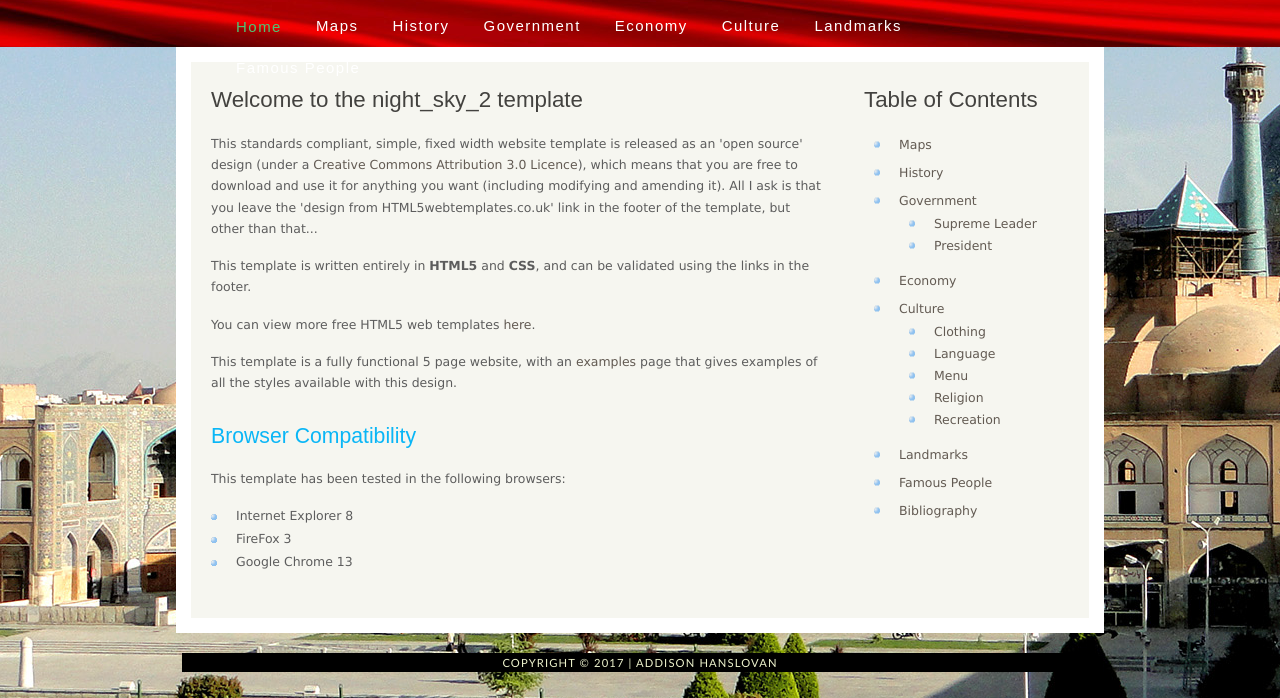
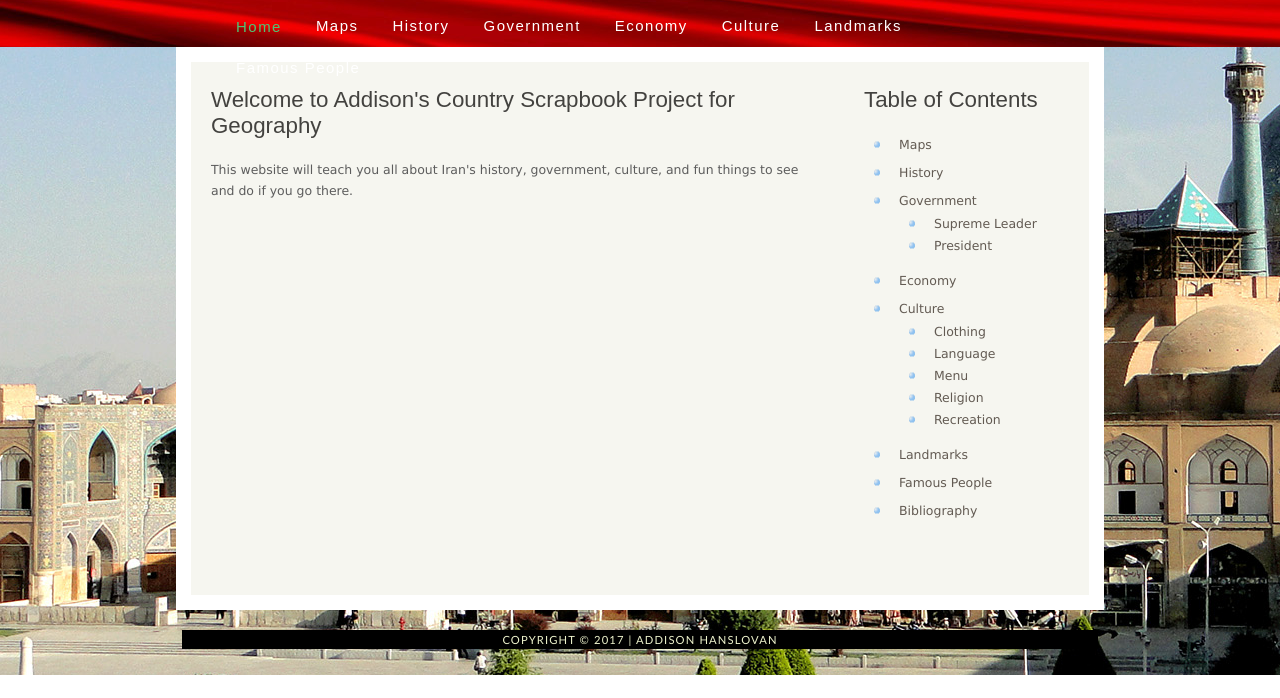
Before and after one commit to blockyzombie/iran, a plain HTML site: page index.html in a window 1280 px wide. Shown: the part 163-861 px from the top of the page. After the commit the page ends 838 px from the top, so only its background shows below. Drawn offline with Linux system fonts and the light colour scheme.

Commit message:
Update the main webpage.

```diff
--- a/index.html
+++ b/index.html
@@ -61,18 +61,8 @@
         </ul>
       </div>
       <div id="content">
-        <h1>Welcome to the night_sky_2 template</h1>
-        <p>This standards compliant, simple, fixed width website template is released as an 'open source' design (under a <a href="http://creativecommons.org/licenses/by/3.0">Creative Commons Attribution 3.0 Licence</a>), which means that you are free to download and use it for anything you want (including modifying and amending it). All I ask is that you leave the 'design from HTML5webtemplates.co.uk' link in the footer of the template, but other than that...</p>
-        <p>This template is written entirely in <strong>HTML5</strong> and <strong>CSS</strong>, and can be validated using the links in the footer.</p>
-        <p>You can view more free HTML5 web templates <a href="http://www.html5webtemplates.co.uk">here</a>.</p>
-        <p>This template is a fully functional 5 page website, with an <a href="examples.html">examples</a> page that gives examples of all the styles available with this design.</p>
-        <h2>Browser Compatibility</h2>
-        <p>This template has been tested in the following browsers:</p>
-        <ul>
-          <li>Internet Explorer 8</li>
-          <li>FireFox 3</li>
-          <li>Google Chrome 13</li>
-        </ul>
+        <h1>Welcome to Addison's Country Scrapbook Project for Geography</h1>
+        <p>This website will teach you all about Iran's history, government, culture, and fun things to see and do if you go there.</p>
       </div>
     </div>
     <div id="footer">
```
